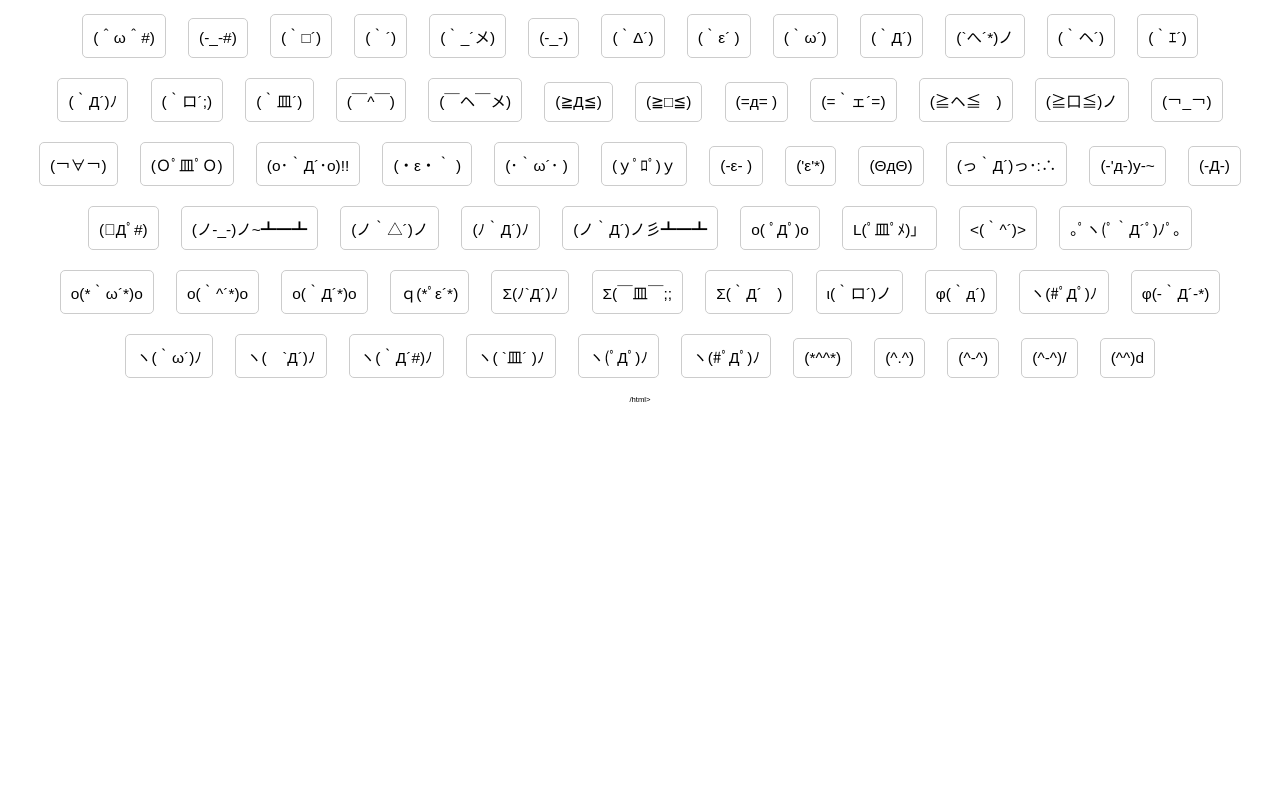
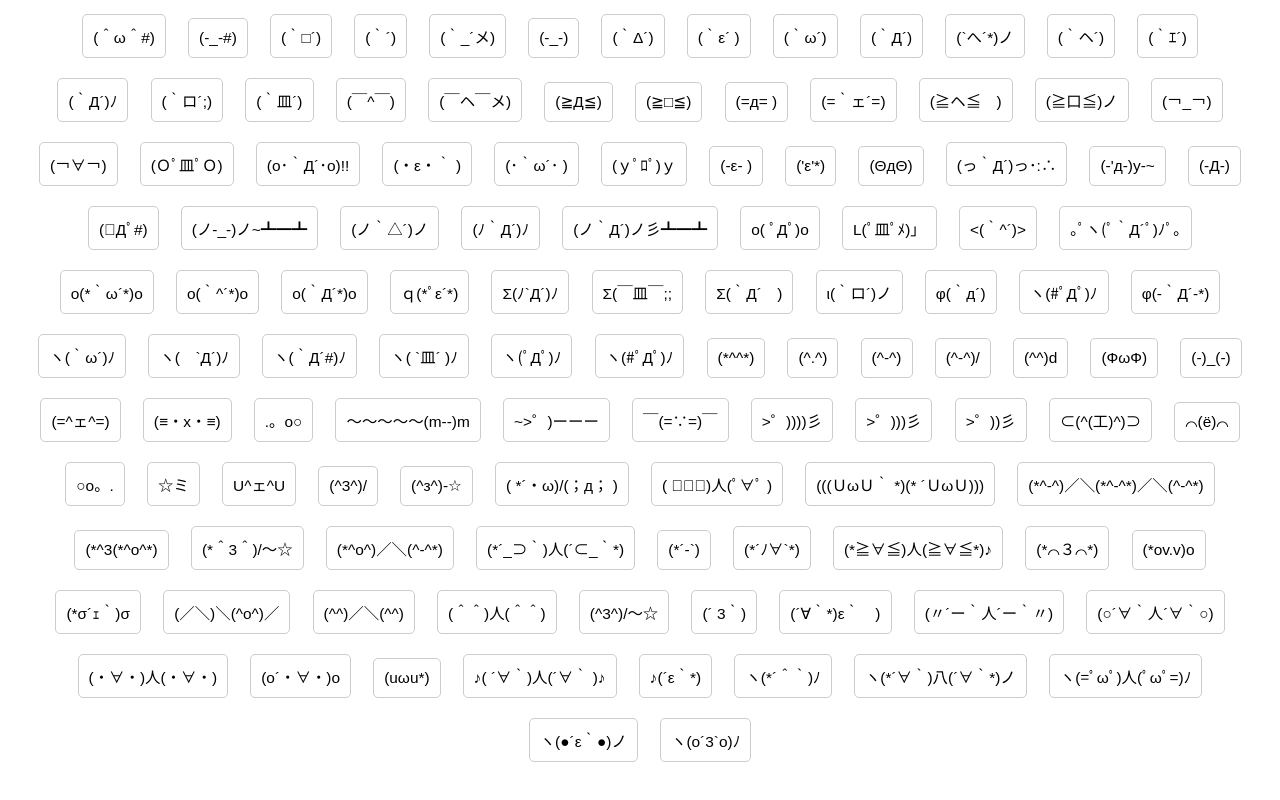
Before and after one commit to Tin-0111/Emoji, a plain HTML site: page index.html in a window 1280 px wide. Shown: the part 395-1195 px from the top of the page. Before the commit the page ends 829 px from the top, so only its background shows below. Drawn offline with Linux system fonts and the light colour scheme.

Commit message:
Update index.html

```diff
--- a/index.html
+++ b/index.html
@@ -129,6 +129,56 @@
         <div class="emoji">(^-^)</div>
         <div class="emoji">(^-^)/</div>
         <div class="emoji">(^^)d</div>
+        <div class="emoji">(ФωФ)</div>
+        <div class="emoji">(-)_(-)</div>
+        <div class="emoji">(=^ェ^=)</div>
+        <div class="emoji">(≡・x・≡)</div>
+        <div class="emoji">.。o○</div>
+        <div class="emoji">～～～～～(m--)m</div>
+        <div class="emoji">~>゜)ーーー</div>
+        <div class="emoji">￣(=∵=)￣</div>
+        <div class="emoji">>゜))))彡</div>
+        <div class="emoji">>゜)))彡</div>
+        <div class="emoji">>゜))彡</div>
+        <div class="emoji">⊂(^(工)^)⊃</div>
+        <div class="emoji">⌒(ё)⌒</div>
+        <div class="emoji">○o。.</div>
+        <div class="emoji">☆ミ</div>
+        <div class="emoji">U^ェ^U</div>
+        <div class="emoji">(^3^)/</div>
+        <div class="emoji">(^з^)-☆</div>
+        <div class="emoji">( *´・ω)/(；д； )</div>
+        <div class="emoji">( ﾟ∀ﾟ)人(ﾟ∀ﾟ )</div>
+        <div class="emoji">(((ＵωＵ｀ *)(* ´ＵωＵ)))</div>
+        <div class="emoji">(*^-^)／＼(*^-^*)／＼(^-^*)</div>
+        <div class="emoji">(*^3(*^o^*)</div>
+        <div class="emoji">(*＾3＾)/～☆</div>
+        <div class="emoji">(*^o^)／＼(^-^*)</div>
+        <div class="emoji">(*´_⊃｀)人(´⊂_｀*)</div>
+        <div class="emoji">(*´-`)</div>
+        <div class="emoji">(*´ﾉ∀`*)</div>
+        <div class="emoji">(*≧∀≦)人(≧∀≦*)♪</div>
+        <div class="emoji">(*⌒３⌒*)</div>
+        <div class="emoji">(*ov.v)o</div>
+        <div class="emoji">(*σ´ｪ｀)σ</div>
+        <div class="emoji">(／＼)＼(^o^)／</div>
+        <div class="emoji">(^^)／＼(^^)</div>
+        <div class="emoji">(＾＾)人(＾＾)</div>
+        <div class="emoji">(^3^)/～☆</div>
+        <div class="emoji">(´ 3｀)</div>
+        <div class="emoji">(´∀｀*)ε｀　)</div>
+        <div class="emoji">(〃´ー｀人´ー｀〃)</div>
+        <div class="emoji">(○´∀｀人´∀｀○)</div>
+        <div class="emoji">(・∀・)人(・∀・)</div>
+        <div class="emoji">(o´・∀・)o</div>
+        <div class="emoji">(uωu*)</div>
+        <div class="emoji">♪( ´∀｀)人(´∀｀ )♪</div>
+        <div class="emoji">♪(´ε｀*)</div>
+        <div class="emoji">ヽ(*´＾｀)ﾉ</div>
+        <div class="emoji">ヽ(*´∀｀)八(´∀｀*)ノ</div>
+        <div class="emoji">ヽ(=ﾟωﾟ)人(ﾟωﾟ=)ﾉ</div>
+        <div class="emoji">ヽ(●´ε｀●)ノ</div>
+        <div class="emoji">ヽ(o´3`o)ﾉ</div>
     </div>
 
     <script>
@@ -146,5 +196,3 @@
     </script>
 </body>
 </html>
-
- /html>
```
